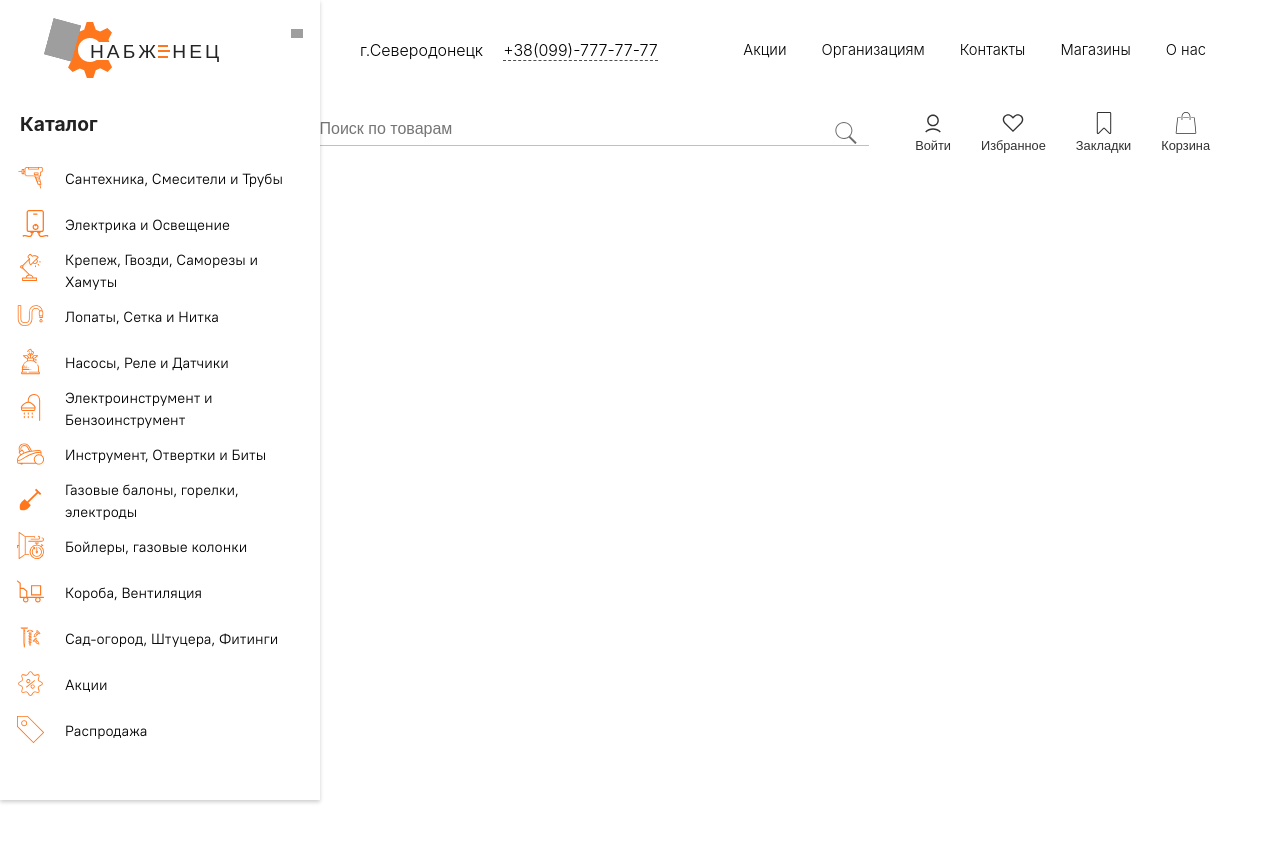
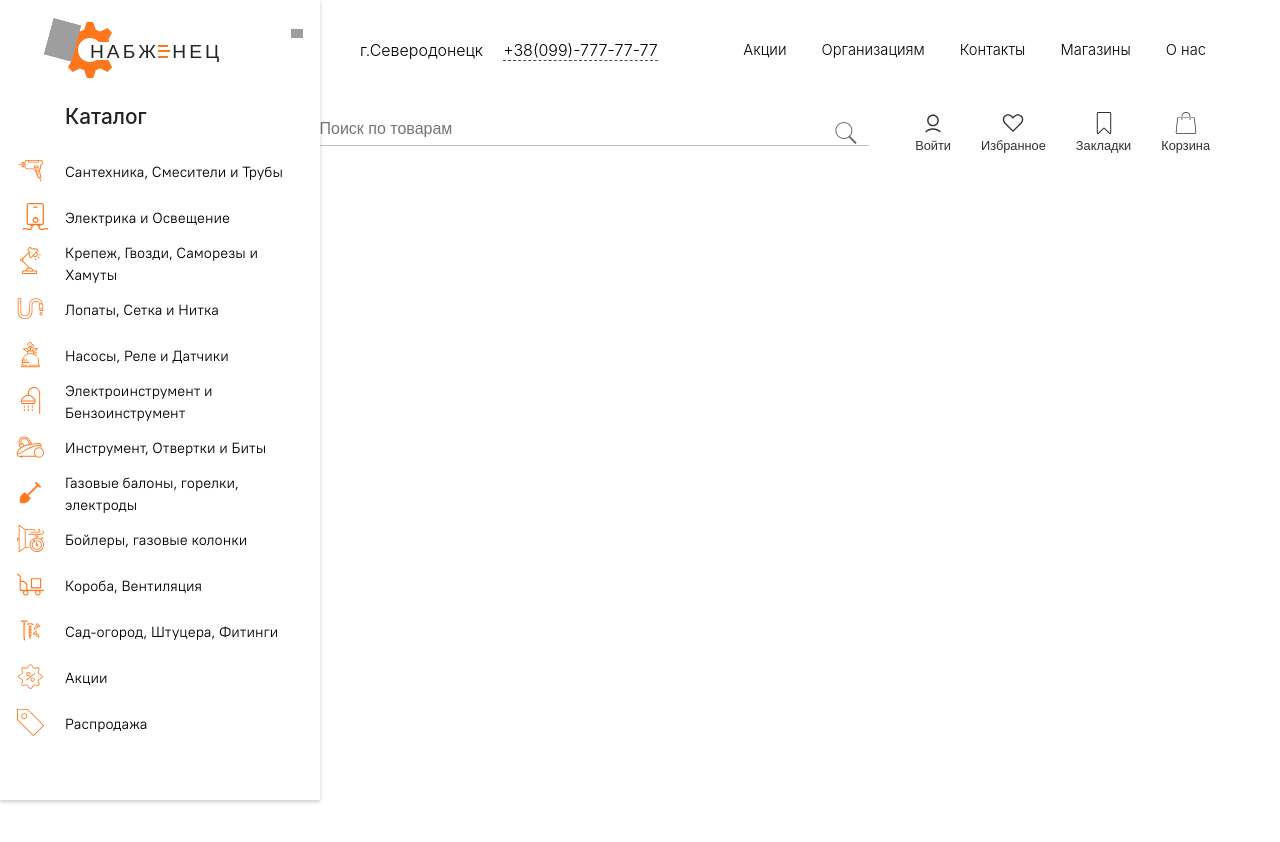
Before and after one commit to whoknow117/Storror, a React (Create React App) app: page / in a window 1280 px wide. Shown: the top 842 px of the page. Built offline with nearby package versions, Linux system fonts and the light colour scheme; grey boxes are pictures that could not be loaded.

Commit message:
sidebar fixed title

```diff
--- a/src/components/Sidebar/Sidebar.module.scss
+++ b/src/components/Sidebar/Sidebar.module.scss
@@ -46,10 +46,10 @@
   }
 
   .navTitle {
-    margin: 20px;
+    margin: 12px 20px 20px 65px;
     color: #222222;
-    font-size: 1.2rem;
-    font-weight: 700;
+    font-size: 1.3rem;
+    font-weight: 500;
   }
 
   .close {
```
